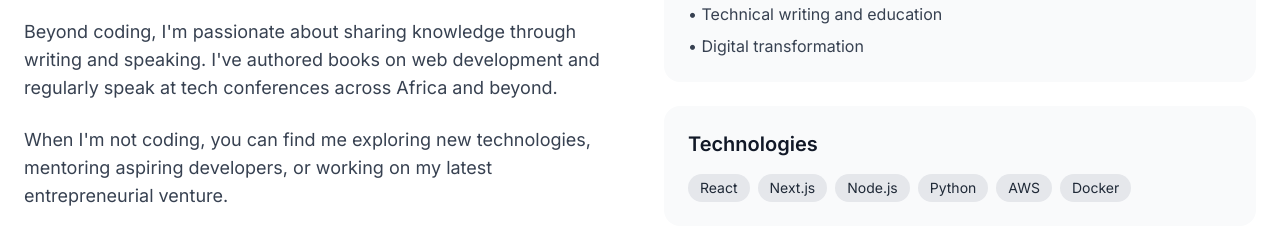
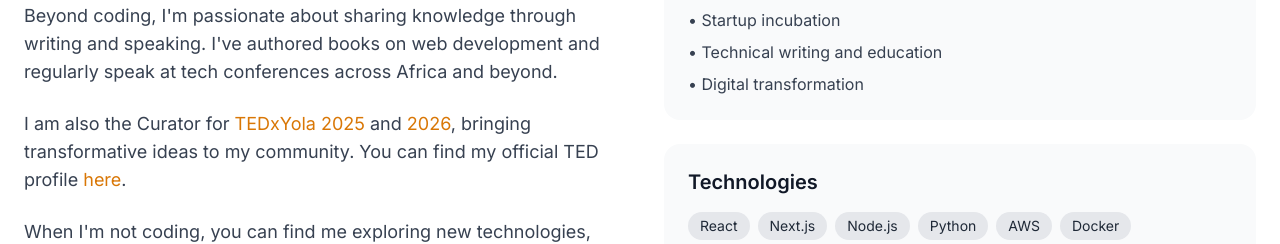
Before and after one commit to danielishakutv/portfolio, a Next.js app: page / in a window 1280 px wide. Shown: the part 1263-1507 px from the top of the page. Built offline with nearby package versions, Linux system fonts and the light colour scheme.

Commit message:
Fix syntax error in speaking.ts and update speaking events

```diff
--- a/components/About.tsx
+++ b/components/About.tsx
@@ -18,6 +18,9 @@ export default function About() {
             </p>
             <p className="text-lg text-gray-700 dark:text-gray-300">
               Beyond coding, I'm passionate about sharing knowledge through writing and speaking. I've authored books on web development and regularly speak at tech conferences across Africa and beyond.
+            </p>
+            <p className="text-lg text-gray-700 dark:text-gray-300">
+               I am also the Curator for <a href="https://tedxyola.ng/about" target="_blank" rel="noopener noreferrer" className="text-amber-600 hover:underline">TEDxYola 2025</a> and <a href="https://tedxyola.com/" target="_blank" rel="noopener noreferrer" className="text-amber-600 hover:underline">2026</a>, bringing transformative ideas to my community. You can find my official TED profile <a href="https://www.ted.com/profiles/33401769/about" target="_blank" rel="noopener noreferrer" className="text-amber-600 hover:underline">here</a>.
             </p>
             <p className="text-lg text-gray-700 dark:text-gray-300">
               When I'm not coding, you can find me exploring new technologies, mentoring aspiring developers, or working on my latest entrepreneurial venture.
--- a/components/Speaking.tsx
+++ b/components/Speaking.tsx
@@ -5,6 +5,7 @@ import { useState } from 'react'
 
 export default function Speaking() {
   const upcoming = getUpcomingEvents()
+  const past = getPastEvents()
   const [active, setActive] = useState<typeof speakingEvents[number] | null>(null)
 
   const open = (e: typeof speakingEvents[number]) => setActive(e)
@@ -32,6 +33,17 @@ export default function Speaking() {
             </div>
           </div>
         )}
+
+        {past.length > 0 && (
+          <div>
+            <h3 className="text-xl font-semibold text-gray-900 dark:text-white mb-6">Past Events</h3>
+            <div className="grid md:grid-cols-2 gap-8 max-w-4xl mx-auto">
+              {past.map(event => (
+                <TalkCard key={event.slug} data={event} onOpen={() => open(event)} />
+              ))}
+            </div>
+          </div>
+        )}
       </div>
       {active && <EventModal event={active} onClose={close} />}
     </section>
@@ -40,12 +52,15 @@ export default function Speaking() {
 
 function TalkCard({ data, highlight, onOpen }: { data: typeof speakingEvents[number]; highlight?: boolean; onOpen: () => void }) {
   const date = new Date(data.date)
-  // Use a fixed locale so server and client render the same text and
-  // avoid hydration mismatches (different host locales produce different
-  // month/day ordering). 'en-GB' gives "22 Nov 2025" format.
   const dateDisplay = date.toLocaleDateString('en-GB', { year: 'numeric', month: 'short', day: 'numeric' })
   return (
-    <button onClick={onOpen} className={`text-left w-full bg-gray-50 dark:bg-gray-800 p-8 rounded-2xl hover:shadow-xl transition-shadow focus:outline-none focus:ring-2 focus:ring-amber-400 ${highlight ? 'ring-2 ring-amber-400 dark:ring-amber-500' : ''}`}>
+    <button onClick={onOpen} className={`text-left w-full bg-gray-50 dark:bg-gray-800 rounded-2xl hover:shadow-xl transition-shadow focus:outline-none focus:ring-2 focus:ring-amber-400 overflow-hidden ${highlight ? 'ring-2 ring-amber-400 dark:ring-amber-500' : ''}`}>
+      {data.image && (
+        <div className="aspect-video w-full overflow-hidden">
+          <img src={data.image} alt={data.title} className="w-full h-full object-cover" />
+        </div>
+      )}
+      <div className="p-8">
         <div className="mb-4">
           <span className="text-sm text-gray-500 dark:text-gray-400">{dateDisplay}</span>
         </div>
@@ -60,6 +75,7 @@ function TalkCard({ data, highlight, onOpen }: { data: typeof speakingEvents[num
               {tag}
             </span>
           ))}
+        </div>
       </div>
     </button>
   )
--- a/data/speaking.json
+++ b/data/speaking.json
@@ -1,4 +1,43 @@
 [
+  {
+    "slug": "tedxyola-2025",
+    "title": "TEDxYola 2025",
+    "event": "TEDxYola 2025",
+    "date": "2025-10-18",
+    "venue": "AUN",
+    "city": "Yola",
+    "country": "Nigeria",
+    "role": "Speaker",
+    "description": "Speaking at TEDxYola 2025 on innovation and technology.",
+    "tags": ["TEDx", "Innovation", "Technology"],
+    "link": "https://tedxyola.ng/speakers"
+  },
+  {
+    "slug": "jpi-impact-conference-2025",
+    "title": "Impact Conference 2025",
+    "event": "Impact Conference 2025",
+    "date": "2025-08-25",
+    "venue": "Jamie Pajoel Int'l, Yola Chapter",
+    "city": "Yola",
+    "country": "Nigeria",
+    "role": "Speaker",
+    "description": "Speaking at the Impact Conference 2025 organized by Jamie Pajoel International, Yola Chapter.",
+    "tags": ["Impact", "Leadership", "Growth"],
+    "image": "https://scontent.fabv2-2.fna.fbcdn.net/v/t39.30808-6/581938524_2437594616674143_7593011350818661933_n.jpg?_nc_cat=105&ccb=1-7&_nc_sid=833d8c&_nc_eui2=AeHCSEpml1s6M-FBzGRHmfN0VRVdRxtu4ApVFV1HG27gCssgNEgaPu-WaDMhhwfoDzU455rFWKmdPFjnrSbn8ekc&_nc_ohc=ift-Xr-21gUQ7kNvwF7WFYz&_nc_oc=Adkq_N7GMo9qek9kdZ4y2724x-Mda3M6d80UOCjx_y5RETIrqcYrC3cLRSb9LCTjEbs&_nc_zt=23&_nc_ht=scontent.fabv2-2.fna&_nc_gid=s6UdRdXxi1OBQ70m_-KCtA&oh=00_Afpk-fnCAe0YNVtNjV_v6JwfPaCpQ3sse5cYN_nuNKAgVQ&oe=6976D0CB"
+  },
+  {
+    "slug": "ymi-fireside-chat-2025",
+    "title": "YMI Yola Tribe's House Fireside Chat",
+    "event": "Youth Making Impact, Yola Chapter",
+    "date": "2025-12-05",
+    "venue": "YMI Yola Tribe House",
+    "city": "Yola",
+    "country": "Nigeria",
+    "role": "Speaker",
+    "description": "Speaking at the first-ever YMI Yola Tribe's house Fireside Chat.",
+    "tags": ["Community", "Impact", "Youth"],
+    "image": "https://scontent.fabv2-1.fna.fbcdn.net/v/t39.30808-6/529433668_605693189278450_8528778874560902710_n.jpg?_nc_cat=107&ccb=1-7&_nc_sid=833d8c&_nc_eui2=AeHyX6lNKCZvunUQXQdGy3t_RuWeZ76Z8XdG5Z5nvpnxdwjAnZupKZBsxlRHuDt1-oNA2uRpfsIaBU-WlFkngZ8W&_nc_ohc=07haK4tMftAQ7kNvwHtLTgq&_nc_oc=AdnQp39p972_p5tBzt1_U2CT_nSlYa0zYxuoNZ3bJDH9W9sbV5425hUkKXRpK3IQWQo&_nc_zt=23&_nc_ht=scontent.fabv2-1.fna&_nc_gid=FW6Yo3c3qyUygxK2GyhALg&oh=00_Afo_ZRMfLjJKaRAPxfNm-Po9FfGJjFEl7syy1lwlwRxIlw&oe=6976EB13"
+  },
   {
     "slug": "jpi-impact-conference-2025-built-to-last",
     "title": "Building Systems that Last: The Future of Sustainable Institutions",
```
Also changed, not shown: lib/speaking.ts (+6 -2 lines). Lines whose indentation alone changed are shown as unchanged.
